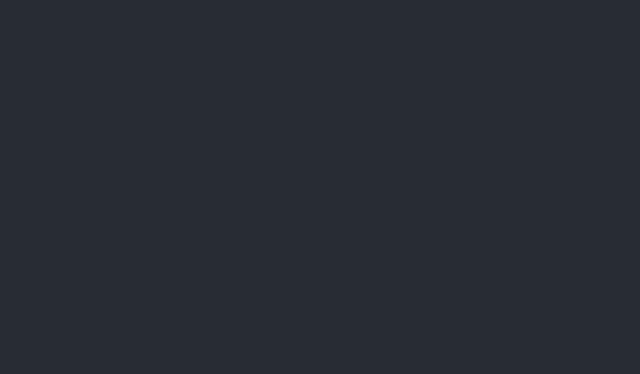
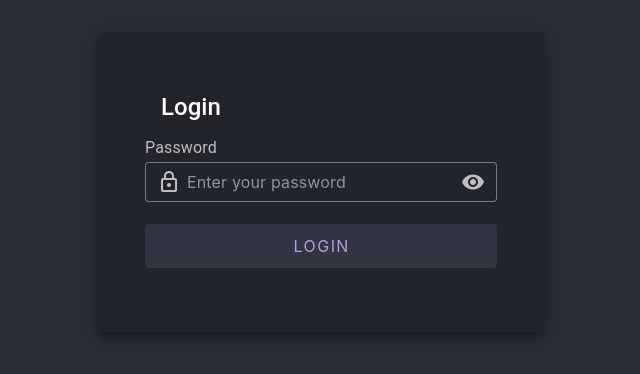
Before and after one commit to wangchristine/pigpen-vue, a Vue app: page /pigpen-vue/login in a window 1280 px wide. Before the commit this address had no page. Shown: the top 374 px of the page, without its empty margins (319-959 px from the left). Built offline with nearby package versions, Linux system fonts and the light colour scheme.

Commit message:
add login

```diff
--- /dev/null
+++ b/src/components/SnackBar.vue
@@ -0,0 +1,26 @@
+<script setup>
+import { ref } from "vue";
+
+const props = defineProps({
+  show: {
+    type: Boolean,
+    default: false,
+  },
+  text: {
+    type: String,
+  },
+  timeout: {
+    type: Number,
+    default: 4000,
+  },
+});
+const snackbar = ref(props.show);
+</script>
+
+<template>
+  <div class="text-center">
+    <v-snackbar v-model="snackbar" :timeout="timeout" location="top" color="deep-purple-lighten-4">
+      {{ text }}
+    </v-snackbar>
+  </div>
+</template>
--- a/src/router/index.js
+++ b/src/router/index.js
@@ -4,6 +4,7 @@ import AboutView from "@/views/AboutView.vue";
 import HomeView from "@/views/HomeView.vue";
 import LotteryIndex from "@/views/Lottery/index.vue";
 import LotteryCreate from "@/views/Lottery/Create.vue";
+import LoginView from "@/views/LoginView.vue";
 
 const routes = [
   {
@@ -37,6 +38,11 @@ const routes = [
       },
     ],
   },
+  {
+    path: "/login",
+    name: "Login",
+    component: LoginView,
+  },
 ];
 
 const router = createRouter({
--- /dev/null
+++ b/src/views/LoginView.vue
@@ -0,0 +1,28 @@
+<script setup>
+import SnackBar from "@/components/SnackBar.vue";
+import { ref } from "vue";
+
+const visible = ref(false);
+</script>
+
+<template>
+  <SnackBar :show="true" text="你已登出" />
+  <v-container class="py-8 px-6" fluid>
+    <v-card class="mx-auto pa-12 pb-8" elevation="8" max-width="448" rounded="lg">
+      <v-card-title class="text-h5">Login</v-card-title>
+
+      <div class="text-subtitle-1 text-medium-emphasis d-flex align-center justify-space-between">Password</div>
+      <v-text-field
+        :append-inner-icon="visible ? 'mdi-eye-off' : 'mdi-eye'"
+        :type="visible ? 'text' : 'password'"
+        density="compact"
+        placeholder="Enter your password"
+        prepend-inner-icon="mdi-lock-outline"
+        variant="outlined"
+        @click:append-inner="visible = !visible"
+      ></v-text-field>
+
+      <v-btn class="mb-8" color="deep-purple-lighten-3" size="large" variant="tonal" block>Login</v-btn>
+    </v-card>
+  </v-container>
+</template>
```
